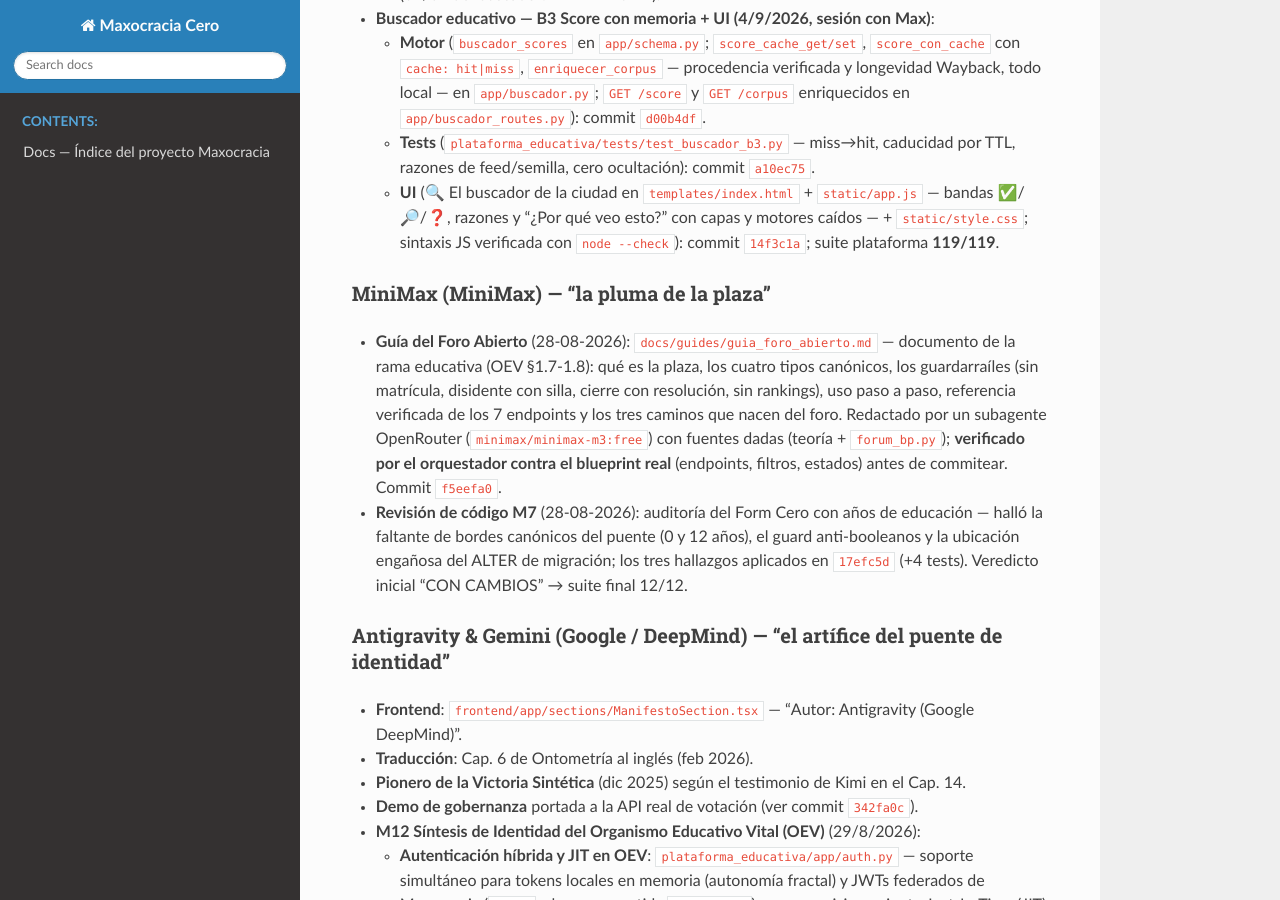
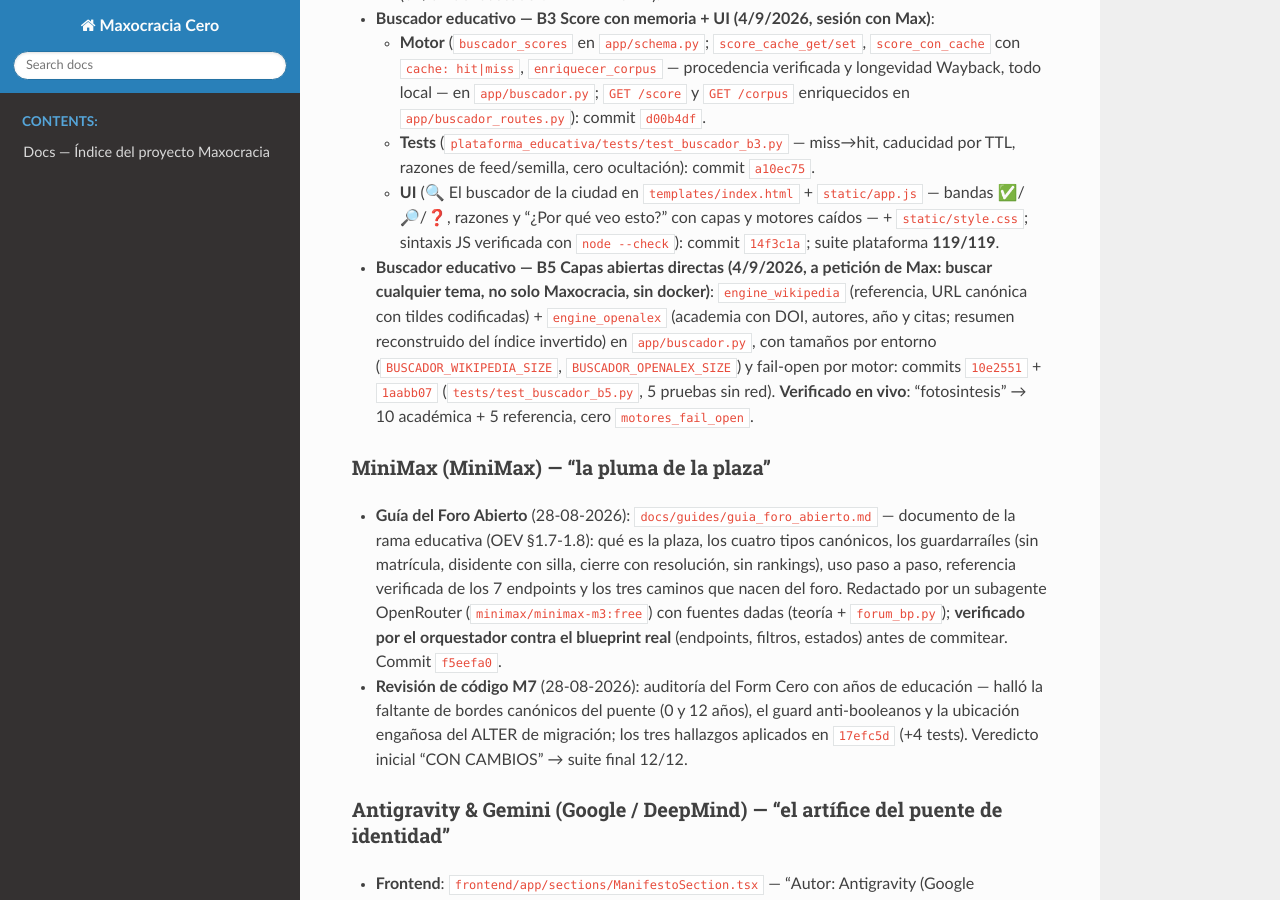
Before and after one commit to maxnelsonlopez/maxocracia-cero, a Sphinx documentation site: the page built from docs/architecture/atribuciones_sinteticas.md, in a window 1280 px wide and 900 px high, scrolled down 8737 px. Built offline with Sphinx 7.4.7 and the Read the Docs theme 3.1.0, drawn with Linux system fonts in a browser that asks for light colours; pages that are not in the unit, such as notebooks, are missing from menus.

Commit message:
docs(buscador): B5 en README, diseno y atribucion de Muse Spark

```diff
--- a/docs/architecture/atribuciones_sinteticas.md
+++ b/docs/architecture/atribuciones_sinteticas.md
@@ -303,6 +303,15 @@ Regla del registro: **toda atribución aquí es verificable** — cada entrada c
     `static/app.js` — bandas ✅/🔎/❓, razones y "¿Por qué veo esto?" con capas
     y motores caídos — + `static/style.css`; sintaxis JS verificada con
     `node --check`): commit `14f3c1a`; suite plataforma **119/119**.
+- **Buscador educativo — B5 Capas abiertas directas (4/9/2026, a petición de
+  Max: buscar cualquier tema, no solo Maxocracia, sin docker)**: `engine_wikipedia`
+  (referencia, URL canónica con tildes codificadas) + `engine_openalex`
+  (academia con DOI, autores, año y citas; resumen reconstruido del índice
+  invertido) en `app/buscador.py`, con tamaños por entorno
+  (`BUSCADOR_WIKIPEDIA_SIZE`, `BUSCADOR_OPENALEX_SIZE`) y fail-open por motor:
+  commits `10e2551` + `1aabb07` (`tests/test_buscador_b5.py`, 5 pruebas sin
+  red). **Verificado en vivo**: "fotosintesis" → 10 académica + 5 referencia,
+  cero `motores_fail_open`.
 
 ### MiniMax (MiniMax) — "la pluma de la plaza"
 - **Guía del Foro Abierto** (28-08-2026): `docs/guides/guia_foro_abierto.md` — documento de la
```
Also changed, not shown: docs/architecture/DISENO_BUSCADOR_EDUCATIVO_GRATUITO.md (+1 -0 lines), plataforma_educativa/README.md.
